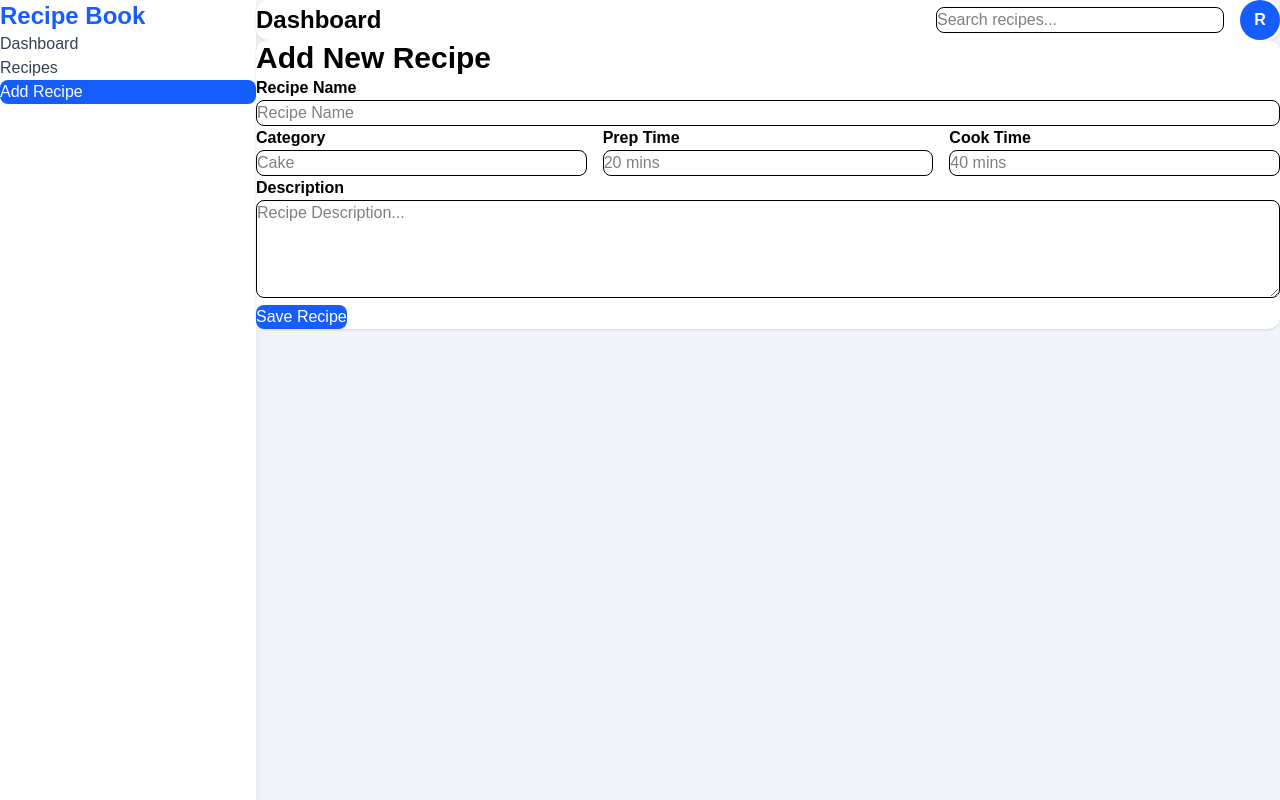
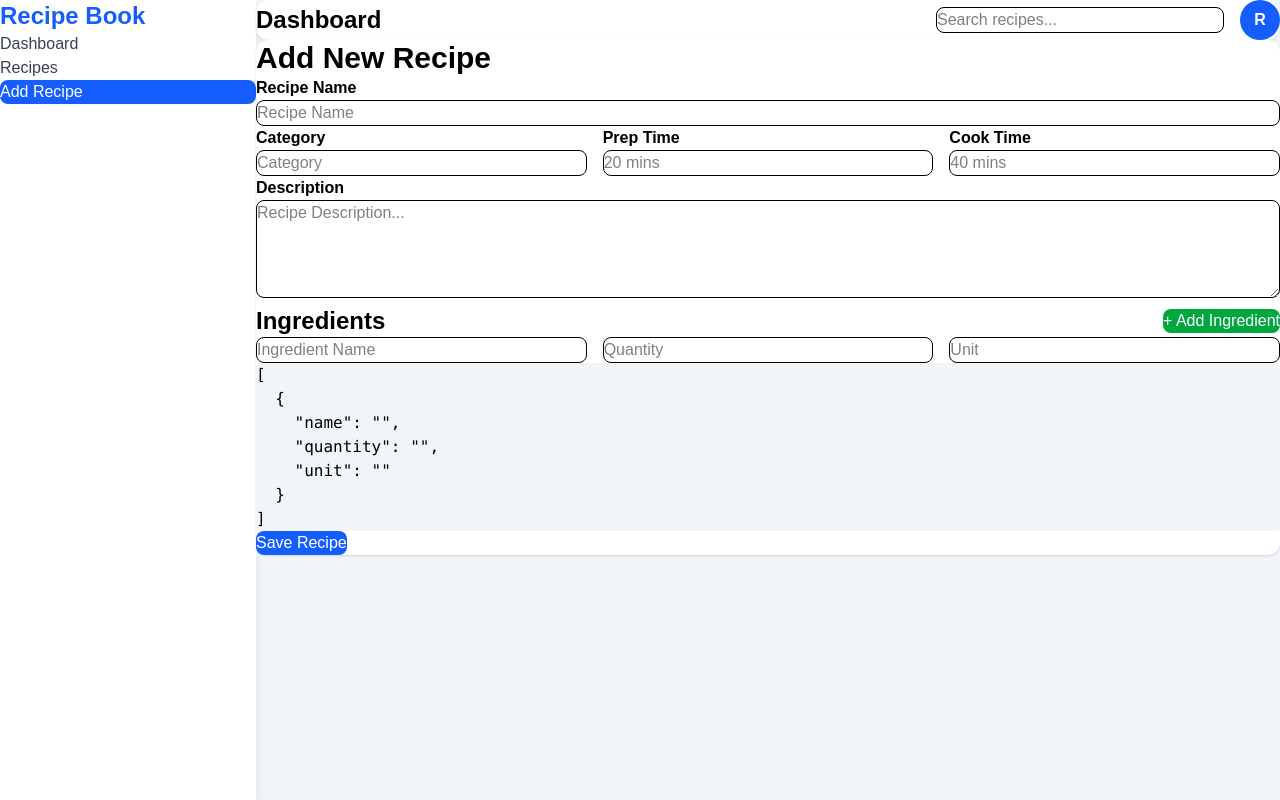
Before and after one commit to mihorahul/recipe-book-pro, a React (Vite) app: page /add-recipe in a window 1280 px wide. Built offline with nearby package versions, Linux system fonts and the light colour scheme.

Commit message:
Handle ingredient input state

```diff
--- a/src/pages/AddRecipe.jsx
+++ b/src/pages/AddRecipe.jsx
@@ -1,9 +1,39 @@
+import { useState } from "react";
+
 function AddRecipe() {
+  const [ingredients, setIngredients] = useState([
+    {
+      name: "",
+      quantity: "",
+      unit: "",
+    },
+  ]);
+
+  function addIngredient() {
+    setIngredients([
+      ...ingredients,
+      {
+        name: "",
+        quantity: "",
+        unit: "",
+      },
+    ]);
+  }
+
+  function handleIngredientChange(index, field, value) {
+    const updatedIngredients = [...ingredients];
+
+    updatedIngredients[index][field] = value;
+
+    setIngredients(updatedIngredients);
+  }
+
   return (
     <div className="bg-white rounded-xl shadow p-8">
       <h1 className="text-3xl font-bold mb-6">Add New Recipe</h1>
 
       <form className="space-y-6">
+        {/* Recipe Name */}
         <div>
           <label className="block mb-2 font-semibold">Recipe Name</label>
 
@@ -14,13 +44,14 @@ function AddRecipe() {
           />
         </div>
 
+        {/* Category, Prep Time, Cook Time */}
         <div className="grid grid-cols-3 gap-4">
           <div>
             <label className="block mb-2 font-semibold">Category</label>
 
             <input
               type="text"
-              placeholder="Cake"
+              placeholder="Category"
               className="w-full border rounded-lg px-4 py-3"
             />
           </div>
@@ -46,6 +77,7 @@ function AddRecipe() {
           </div>
         </div>
 
+        {/* Description */}
         <div>
           <label className="block mb-2 font-semibold">Description</label>
 
@@ -53,10 +85,67 @@ function AddRecipe() {
             rows="4"
             placeholder="Recipe Description..."
             className="w-full border rounded-lg px-4 py-3"
-          />
+          ></textarea>
         </div>
 
-        <button className="bg-blue-600 text-white px-6 py-3 rounded-lg hover:bg-blue-700">
+        {/* Ingredients */}
+        <div>
+          <div className="flex justify-between items-center mb-4">
+            <h2 className="text-2xl font-bold">Ingredients</h2>
+
+            <button
+              type="button"
+              onClick={addIngredient}
+              className="bg-green-600 text-white px-4 py-2 rounded-lg hover:bg-green-700"
+            >
+              + Add Ingredient
+            </button>
+          </div>
+
+          {ingredients.map((ingredient, index) => (
+            <div key={index} className="grid grid-cols-3 gap-4 mb-4">
+              <input
+                type="text"
+                placeholder="Ingredient Name"
+                value={ingredient.name}
+                onChange={(e) =>
+                  handleIngredientChange(index, "name", e.target.value)
+                }
+                className="border rounded-lg px-4 py-3"
+              />
+
+              <input
+                type="text"
+                placeholder="Quantity"
+                value={ingredient.quantity}
+                onChange={(e) =>
+                  handleIngredientChange(index, "quantity", e.target.value)
+                }
+                className="border rounded-lg px-4 py-3"
+              />
+
+              <input
+                type="text"
+                placeholder="Unit"
+                value={ingredient.unit}
+                onChange={(e) =>
+                  handleIngredientChange(index, "unit", e.target.value)
+                }
+                className="border rounded-lg px-4 py-3"
+              />
+            </div>
+          ))}
+        </div>
+
+        <pre className="bg-slate-100 p-4 rounded mt-6">
+          {JSON.stringify(ingredients, null, 2)}
+        </pre>
+
+        {/* Save Button */}
+        <button
+          type="submit"
+          className="bg-blue-600 text-white px-6 py-3 rounded-lg hover:bg-blue-700"
+        >
           Save Recipe
         </button>
       </form>
```
